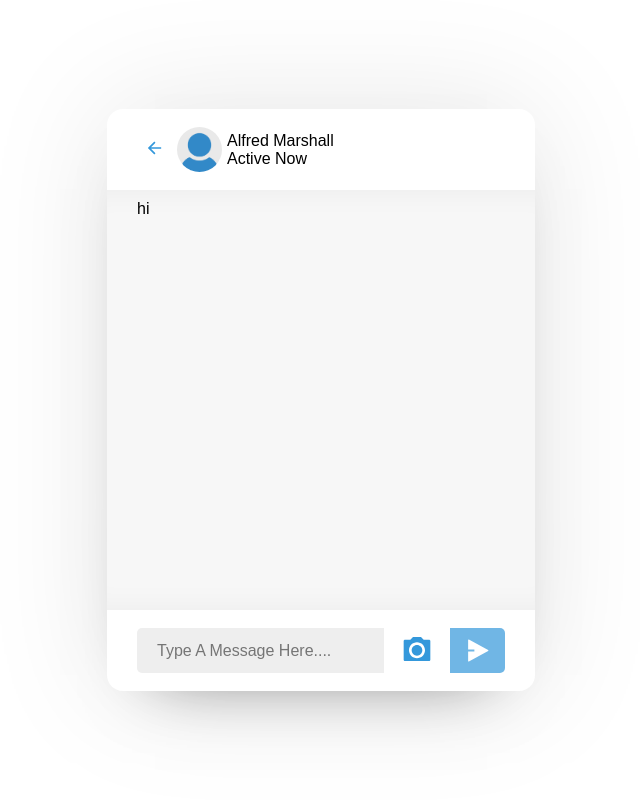
After one commit to gloze-png/Chat-app, a PHP site: page /chat.html in a window 1280 px wide. The commit adds this page. Shown: the whole page, without its empty margins (319-959 px from the left). Run offline with PHP 8.4, Linux system fonts and the light colour scheme.

Commit message:
chat app

```diff
--- /dev/null
+++ b/chat.html
@@ -0,0 +1,42 @@
+<!DOCTYPE html>
+<html lang="en">
+<head>
+  <meta charset="UTF-8">
+  <meta name="viewport" content="width=device-width, initial-scale=1.0">
+  <link rel="stylesheet" href="css/main.css">
+  <title>Chat Area</title>
+</head>
+<body>
+  <div class="container">
+    <section class="chat-area">
+      <header>
+        <a href="home.html" class="back-icon"><img src="images/arrow.svg" alt=""></a>
+        <img src="uploaded_img/default-avatar.png" alt="">
+        <div class="details">
+          <span>Alfred Marshall</span>
+          <p>Active Now</p>
+        </div>
+      </header>
+      <div class="chat-box">
+        <!-- <div class="text">
+          <img src="uploaded_img/default-avatar.png" alt="">
+          <span>no message are available. once you send message will appear here</span>
+        </div> -->
+        <div class="chat_outgoing">
+          <div class="details">
+            <p>hi</p>
+          </div>
+        </div>
+      </div>
+      <form action="#" class="typing-area">
+        <input type="text" name="incoming_id" class="incoming_id" hidden>
+        <input type="text" name="message" class="input-field" placeholder="type a message here....">
+        <button class="image"><img src="images/camera.svg" alt="" srcset=""></button>
+        <input type="file" name="send_image" accept="image/*" class="upload_img" hidden>
+        <button class="send_btn" name="send_btn"><img src="images/send.svg" alt=""></button>
+      </form>
+    </section>
+  </div>
+
+</body>
+</html>
--- a/css/main.css
+++ b/css/main.css
@@ -1,12 +1,17 @@
 :root{
   --blue:#3498db;
+  --black:#000;
+  --light-black:#373434;
   --dark-blue:#2980b9;
   --red:#e74c3c;
   --dark-red:#c0392b;
   --light-bg:#eee;
   --white:#fff;
   --box-shadow: 0 5px 10px rgba(0,0,0,0.1);
+  --status-dot:green;
+
 }
+/* THE REGISTRATION FORM */
 *{
   margin:0;
   padding:0;
@@ -29,12 +34,23 @@
   border-radius:5px;
   padding:10px 30px;
   color:var(--white);
-  background: var(--blue);
   display:block;
   text-align: center;
   cursor:pointer;
   font-size:20px;
   margin-top:10px;
+}
+.btn{
+  background: var(--blue);
+}
+.btn:hover{
+  background: var(--dark-blue);
+}
+.delete-btn{
+  background: var(--red);
+}
+.delete-btn:hover{
+  background: var(--dark-red);
 }
 .form-container{
   min-height: 100vh;
@@ -90,3 +106,290 @@
 .form-container form p a:hover{
   text-decoration:underline;
 }
+/* THE END OF THE FORM */
+
+/* CHAT AND ACTIVENESS*/
+.container{
+  min-height:100vh;
+  display: flex;
+  align-items: center;
+  justify-content: center;
+  padding:20px;
+}
+.container .users{
+  padding:20px;
+  background: var(--white);
+  box-shadow: var(--box-shadow);
+  width: 400px;
+  border-radius:5px;
+}
+.container .users .profile{
+  display:flex;
+  align-items:center;
+  justify-content: space-between;
+  padding-bottom:20px;
+   /* border-bottom:1px solid #e6e6e6; **/
+}
+.content img{
+  height:50px;
+  width:50px;
+  border-radius:50px;
+  object-fit:cover;
+}
+header .content{
+  display:flex;
+  align-items:center;
+}
+header .content .details{
+  color:#000;
+  margin-left:10px;
+}
+header .content span{
+  font-size: 18px;
+  font-weight: 500;
+}
+header .logout{
+  display:block;
+  background: var(--black);
+  color:var(--white);
+  padding: 7px 15px;
+  text-decoration:none;
+  border-radius:5px;
+  font-size:17px;
+  cursor:pointer;
+}
+header .logout:hover{
+  background: var(--light-black);
+}
+.users .search{
+  margin:20px 0;
+  display:flex;
+  position: relative;
+  align-items: center;
+  justify-content: space-between;
+}
+.users .search input{
+  height:42px;
+  width: calc(100% - 50px);
+  font-size:16px;
+  background:var(--light-bg);
+  padding: 0 15px;
+  border-radius:5px 0 0 5px;
+}
+.users .search button{
+  width:47px;
+  height: 42px;
+  cursor: pointer;
+  background:var(--black);
+  padding:10px;
+  border-radius:0 5px 5px 0;
+}
+.users .search button:hover{
+  background: var(--light-black);
+}
+.all_users{
+  max-height:350px;
+  overflow-y: auto;
+}
+.all_users::-webkit-scrollbar{
+  width: 0px;
+}
+.all_users .content{
+  display:flex;
+  align-items: center;
+}
+.all_users .details{
+  margin-left:10px;
+color:#000;
+}
+.all_users a {
+  display:flex;
+  align-items:center;
+  justify-content:space-between;
+  padding-bottom:10px;
+  margin-bottom:15px;
+  padding-right:15px;
+}
+.all_users a :last-child{
+  margin-bottom:0;
+}
+.all_users a .status-dot{
+  background: var(--status-dot);
+  padding-left:10px;
+  height:12px;
+  width:12px;
+  border-radius:10px;
+}
+.all_users a .status-dot.offline{
+background: #ccc;
+}
+/* THE END OF CHAT AND ACTIVENESS */
+
+
+/* THE UPDATE PROFILE BEGINS */
+.update-profile{
+  min-height: 70vh;
+  display:flex;
+  align-items:center;
+  justify-content: center;
+  padding:20px;
+}
+.update-profile form{
+  padding:15px;
+  background:var(--white);
+  box-shadow:var(--box-shadow);
+  text-align: center;
+  width:600px;
+  border-radius:5px;
+}
+.update-profile form img{
+  height:200px;
+  width:200px;
+  border-radius:50%;
+  object-fit:cover;
+  margin-bottom:5px;
+}
+.update-profile form .flex{
+  display:flex;
+  justify-content:space-between;
+  margin-bottom:20px;
+  gap:15px;
+}
+.update-profile form .flex .inputBox{
+  width:49%;
+}
+.update-profile form .flex .inputBox span{
+  text-align: left;
+  display:block;
+  margin-top:12px;
+  font-size:17px;
+  color:var(--blue);
+  text-transform: uppercase;
+}
+.update-profile form .flex .inputBox .box{
+  width:100%;
+  border-radius:5px;
+  padding: 12px 14px;
+  color:var(--blue);
+  font-size: 18px;
+  margin:10px 0;
+  background: var(--light-bg);
+}
+/* THE END OF PROFILE UPDATE */
+
+/* CHAT AREA BEGINS */
+
+.chat-area{
+  border-radius: 16px;
+  box-shadow: 0 0 128px 0 rgba(0,0,0,0.1),
+              0  32px 64px -48px rgba(0,0,0,0.5);
+}
+.chat-area header{
+  display:flex;
+  align-items: center;
+  padding:18px 30px;
+}
+.chat-area header .back-icon img{
+  height:20px;
+  width:25px;
+}
+.chat-area header img{
+  height:45px;
+  width:45px;
+  margin:0px 5px;
+  border-radius:50px;
+}
+.chat-box{
+  position: relative;
+  height:100%;
+  min-height: 420px;
+  max-height:420px;
+  overflow-y: auto;
+  padding:10px 30px 20px 30px;
+  background: #f7f7f7;
+  box-shadow: inset 0 32px 32px -32px rgba(0 0 0/5%),
+             inset 0 -32px 32px -32px rgba(0 0 0/5%);
+}
+.chat-box::-webkit-scrollbar{
+  width:0;
+}
+
+.chat-box .text{
+  display:flex;
+  align-items: center;
+  justify-content: center;
+  flex-flow:column;
+  position:absolute;
+  gap: 10px;
+  top:30%;
+  left:50%;
+  width:calc(100% -50px);
+  text-align: center;
+  transform: translate(-50%, -50%);
+}
+.chat-box .text img{
+  height:150px;
+  width: 150px;
+  border-radius: 50%;
+}
+.chat-box .chat{
+  margin: 15px 0;
+  border-radius: 16px;
+  box-shadow: 0 0 128px 0 rgba(0,0,0,0.1),
+              0  32px 64px -48px rgba(0,0,0,0.5);
+ width: 100%;
+ background: var(--white);
+}
+.chat-box .chat p{
+  word-wrap:break-word;
+  padding: 18px 16px;
+  box-shadow: 0 0 32px 32px rgba(0 0 0/8%),
+              0rem 16px 16px -16px rgba(0 0 0/5%);
+}
+.chat-box .outgoing{
+  display:flex;
+}
+.typing-area{
+  padding:18px 30px;
+  display:flex;
+  gap:0.5rem;
+}
+.typing-area input{
+  height:45px;
+  width: calc(100% -58px );
+  font-size:16px;
+  text-transform: capitalize;
+  padding:0px 20px;
+  background: var(--light-bg);
+  border-radius: 5px 0 0 5px;
+}
+.typing-area .image{
+  width: 50px;
+  border:none;
+  background: transparent;
+  cursor: pointer;
+}
+.typing-area .image img{
+  height:2rem;
+  width: 2rem;
+}
+.typing-area .send_btn{
+  width: 55px;
+  background: var(--blue);
+  cursor: pointer;
+  opacity: 0.7;
+  pointer-events: none;
+  border-radius: 0 5px 5px 0;
+  justify-content: center;
+  align-items: center;
+  display: flex;
+}
+.typing-area .send_btn.active{
+  opacity: 1;
+  pointer-events: auto;
+
+}
+.typing-area .send_btn img{
+  height: 25px;
+  width: 25px;
+}
```
Also changed, not shown: home.html (added, +42 -0 lines), login.html (added, +23 -0 lines), update profile.html (added, +42 -0 lines).
